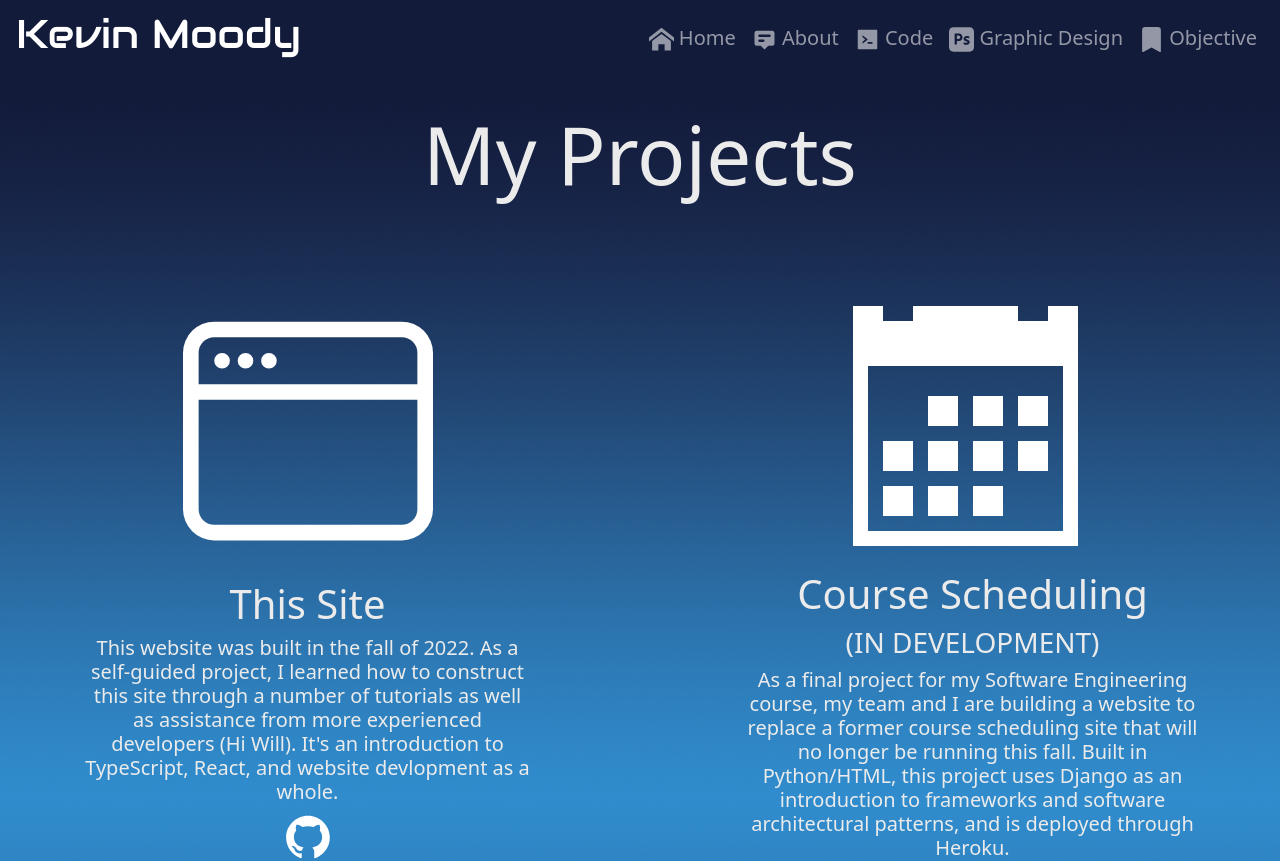
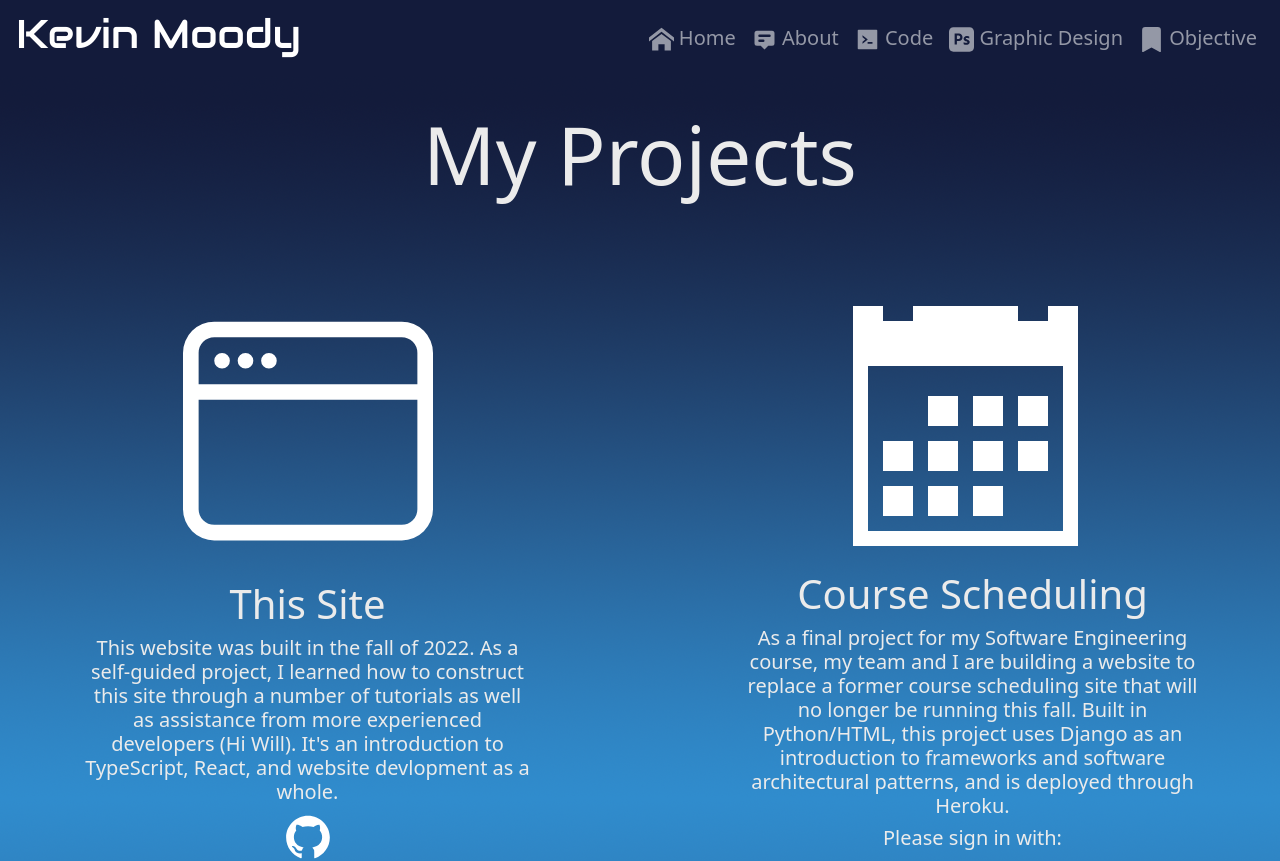
Before and after one commit to moodykevin/my-site, a React (Create React App) app: page /code in a window 1280 px wide. Shown: the top 861 px of the page. Built offline with nearby package versions, Linux system fonts and the light colour scheme.

Commit message:
Remove in development

```diff
--- a/src/components/code.tsx
+++ b/src/components/code.tsx
@@ -36,7 +36,6 @@ const code = () => {
                             <Col md="5">
                                 <ImCalendar size="240" color="white"/><br></br><br></br>
                                 <h1 className="white">Course Scheduling</h1>
-                                <h3 className="white">(IN DEVELOPMENT)</h3>
                                 <h5 className="white">
                                     As a final project for my Software Engineering course, my team and I
                                     are building a website to replace a former course scheduling site that
```
